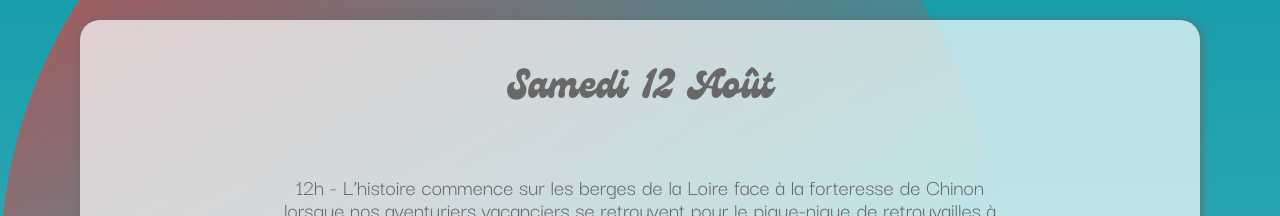
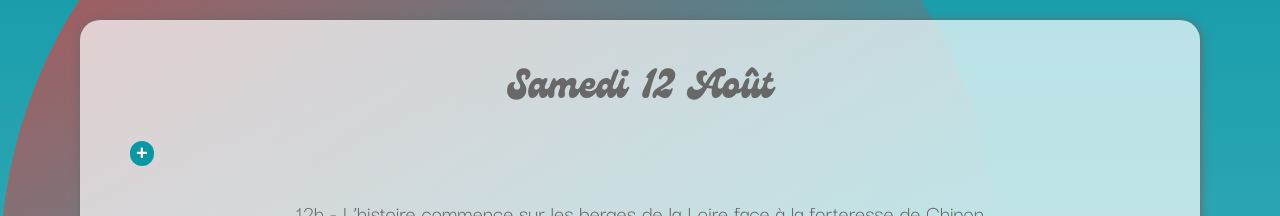
Before and after one commit to PixelsAndCookies/lets-go-to-the-summer, a React (Vite) app: page /holidays/2023 in a window 1280 px wide. Shown: the part 230-446 px from the top of the page. Built offline with nearby package versions, Linux system fonts and the light colour scheme.

Commit message:
Changing structure + adding dropdown

```diff
--- a/src/pages/Holiday/Holiday.jsx
+++ b/src/pages/Holiday/Holiday.jsx
@@ -12,21 +12,55 @@ import { Template6 } from '../../components/Templates/Template6'
 import { Template7 } from '../../components/Templates/Template7'
 import days from '../../data/days.json'
 
+// Fonction pour obtenir le bon template selon le jour
+const getTemplateForDay = (day, isDropdownOpen) => {
+    switch (day.template) {
+        case 'Template1':
+            return <Template1 day={day} />
+        case 'Template2':
+            return <Template2 day={day} />
+        case 'Template3':
+            return <Template3 day={day} />
+        case 'Template4':
+            return <Template4 day={day} />
+        case 'Template5':
+            return <Template5 day={day} isDropdownOpen={isDropdownOpen} />
+        case 'Template6':
+            return <Template6 day={day} />
+        case 'Template7':
+            return <Template7 day={day} />
+        default:
+            return null
+    }
+}
+
 export const Holiday = () => {
     const { year } = useParams()
     const yearsList = days.years[year]
     const [daysList, setDaysList] = useState(null)
     const navigate = useNavigate()
 
+    // Gère les dropdowns
+    const [activeDropdowns, setActiveDropdowns] = useState([])
+    const activeDropdown = (index) => {
+        setActiveDropdowns((previousState) => {
+            const newActiveDropdowns = [...previousState]
+            newActiveDropdowns[index] = !newActiveDropdowns[index]
+            return newActiveDropdowns
+        })
+    }
+
     useEffect(() => {
-        if (yearsList && yearsList.days) {
-            const daysArray = Object.values(yearsList.days)
-            setDaysList(daysArray)
+        if (!yearsList || !yearsList.days) {
+            navigate('/error404')
+            return
+        }
 
-            if (daysArray.length === 0) {
-                navigate('/error404')
-            }
-        } else {
+        const daysArray = Object.values(yearsList.days)
+        setDaysList(daysArray)
+        setActiveDropdowns(Array(daysArray.length).fill(true))
+
+        if (daysArray.length === 0) {
             navigate('/error404')
         }
     }, [year, yearsList, navigate])
@@ -70,35 +104,22 @@ export const Holiday = () => {
                 <Navbar />
             </header>
             <main className="holiday-main">
-                {daysList.map((day) => (
+                {daysList.map((day, index) => (
                     <article key={day.id} className={'dayCard ' + day.template}>
-                        <h2 className={'dayCard__title'}>{day.title}</h2>
-                        {getTemplateForDay(day)}
+                        <div className={`dropdown ${activeDropdowns[index] && 'active'}`}>
+                            <div className="dropdown__title" onClick={() => activeDropdown(index)}>
+                                <h2 className={'dayCard__title'}>{day.title}</h2>
+                                <button className="btn dropdown__icon">
+                                    {activeDropdowns[index] ? '+' : '-'}
+                                </button>
+                            </div>
+                            <div className="dropdown__content">
+                                {getTemplateForDay(day, activeDropdowns[index])}
+                            </div>
+                        </div>
                     </article>
                 ))}
             </main>
         </>
     )
 }
-
-// Fonction pour obtenir le bon template en fonction du jour
-const getTemplateForDay = (day) => {
-    switch (day.template) {
-        case 'Template1':
-            return <Template1 day={day} />
-        case 'Template2':
-            return <Template2 day={day} />
-        case 'Template3':
-            return <Template3 day={day} />
-        case 'Template4':
-            return <Template4 day={day} />
-        case 'Template5':
-            return <Template5 day={day} />
-        case 'Template6':
-            return <Template6 day={day} />
-        case 'Template7':
-            return <Template7 day={day} />
-        default:
-            return null
-    }
-}
```
